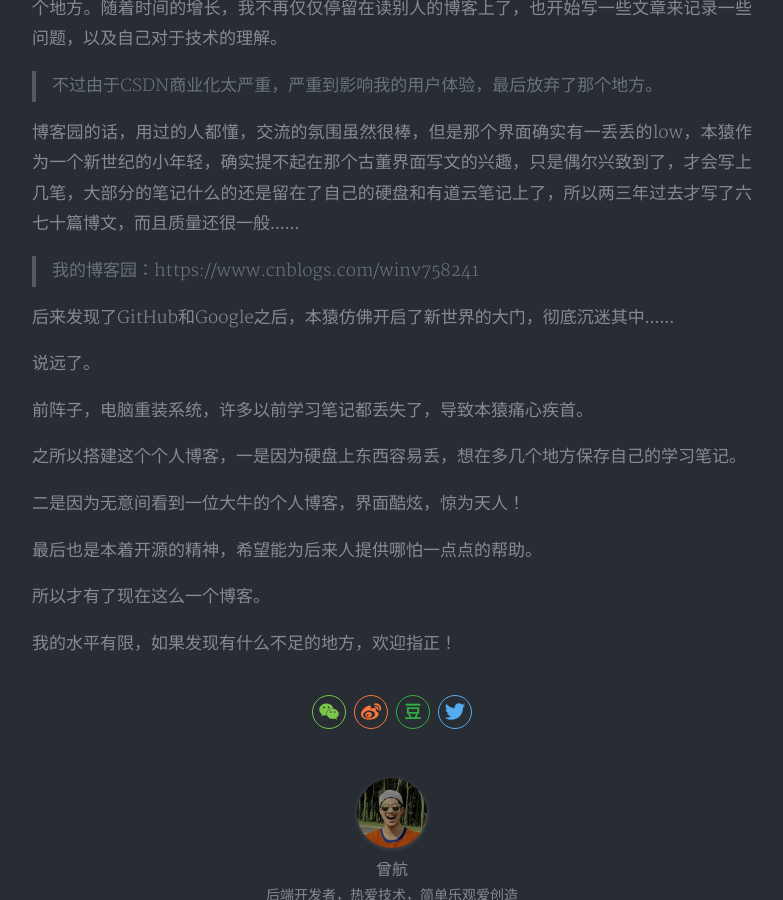
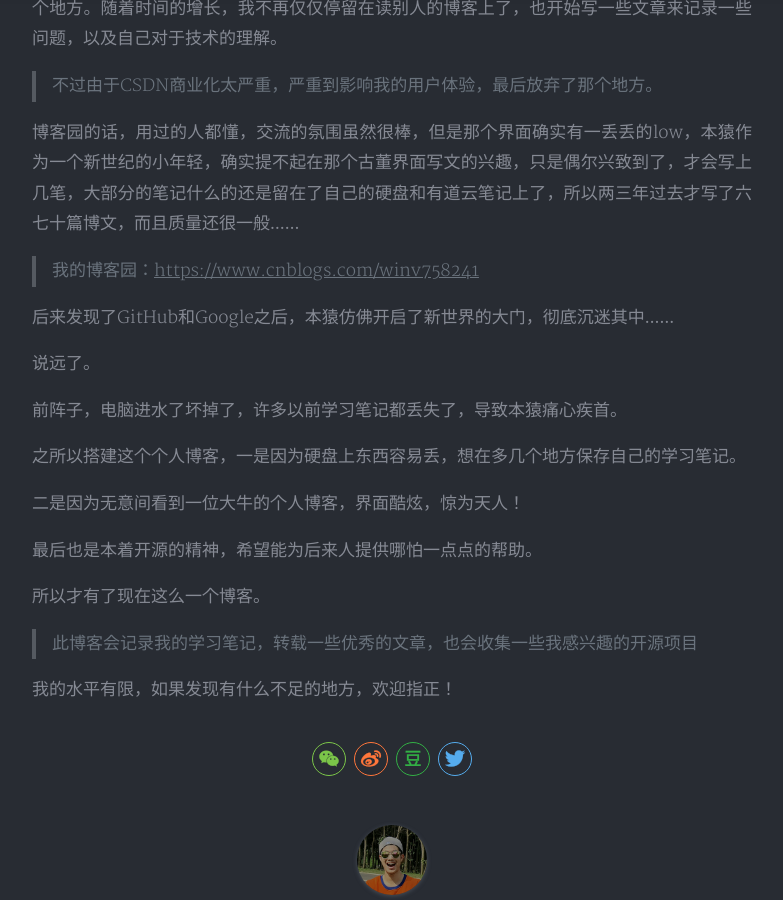
Before and after one commit to zenghang0518/zenghangH2O, a Jekyll site: the page built from _posts/2017-01-18-about-this-blog.md, in a window 1280 px wide and 900 px high, scrolled down 514 px. Shown: the whole window, without its empty margins (248-1031 px from the left). Built offline with Jekyll 4.4.1, drawn with Linux system fonts in a browser that asks for light colours; nearby versions of some CDN libraries; comment, search, counter and statistics services are not loaded; a style sheet for code colours, icons or effects is not loaded.

Commit message:
2new 1modify

```diff
--- a/_posts/2017-01-18-about-this-blog.md
+++ b/_posts/2017-01-18-about-this-blog.md
@@ -14,13 +14,13 @@ tags: about
 
 博客园的话，用过的人都懂，交流的氛围虽然很棒，但是那个界面确实有一丢丢的low，本猿作为一个新世纪的小年轻，确实提不起在那个古董界面写文的兴趣，只是偶尔兴致到了，才会写上几笔，大部分的笔记什么的还是留在了自己的硬盘和有道云笔记上了，所以两三年过去才写了六七十篇博文，而且质量还很一般……
 
->我的博客园：https://www.cnblogs.com/winv758241
+>我的博客园：[https://www.cnblogs.com/winv758241](https://www.cnblogs.com/winv758241)
 
 后来发现了GitHub和Google之后，本猿仿佛开启了新世界的大门，彻底沉迷其中……
 
 说远了。
 
-前阵子，电脑重装系统，许多以前学习笔记都丢失了，导致本猿痛心疾首。
+前阵子，电脑进水了坏掉了，许多以前学习笔记都丢失了，导致本猿痛心疾首。
 
 之所以搭建这个个人博客，一是因为硬盘上东西容易丢，想在多几个地方保存自己的学习笔记。
 
@@ -30,4 +30,6 @@ tags: about
 
 所以才有了现在这么一个博客。
 
+> 此博客会记录我的学习笔记，转载一些优秀的文章，也会收集一些我感兴趣的开源项目
+
 我的水平有限，如果发现有什么不足的地方，欢迎指正！
```
